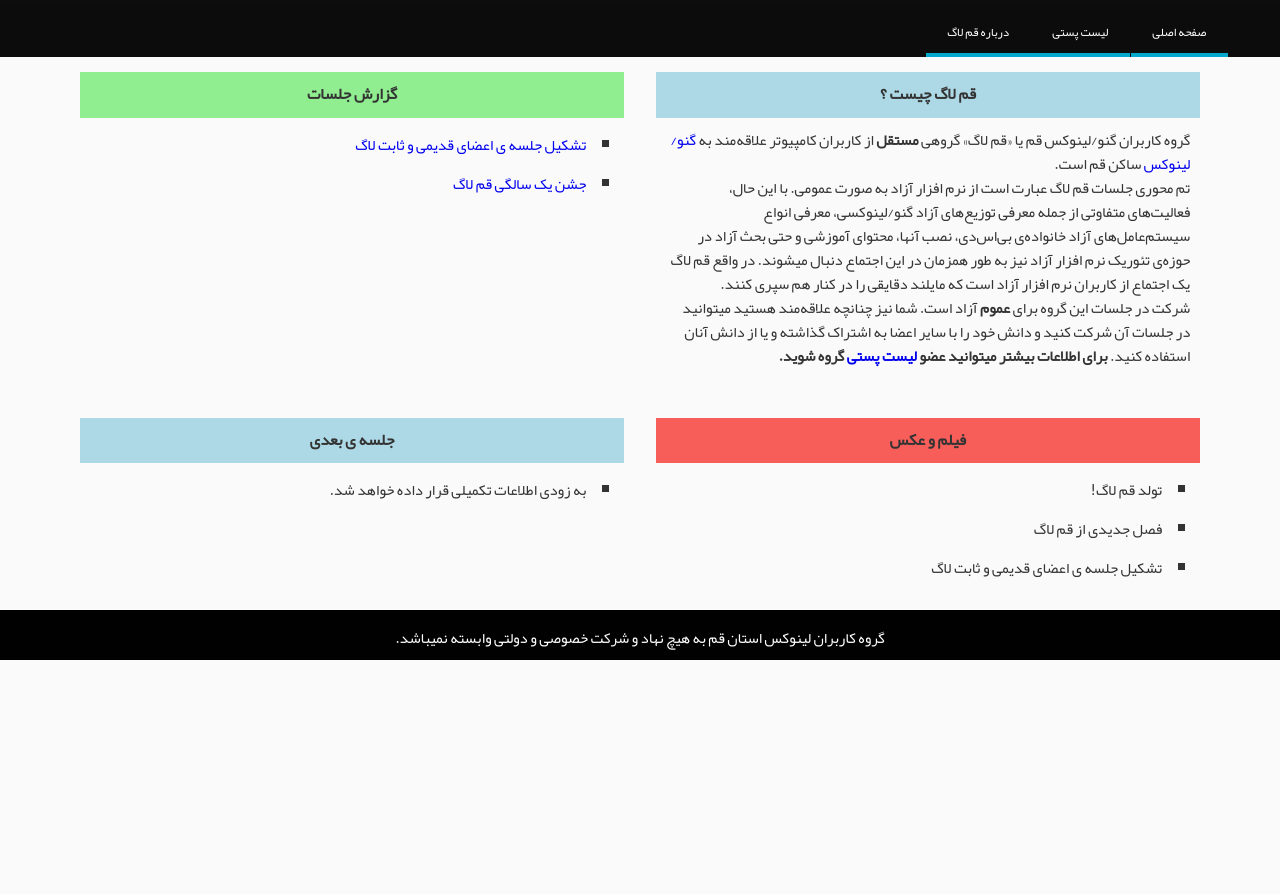
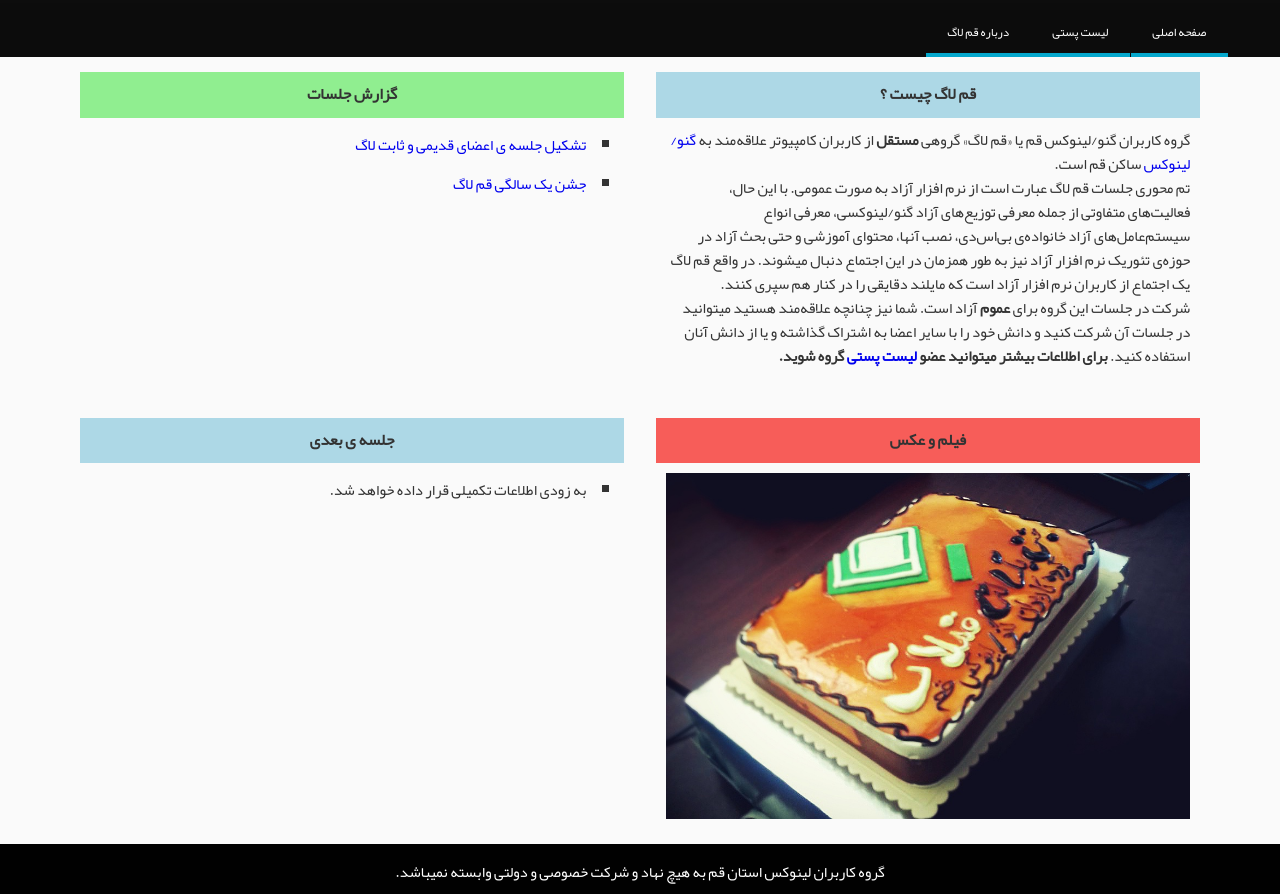
Before and after one commit to QomLUG/qomlug, a plain HTML site: page index.html in a window 1280 px wide. Shown: the part 115-1009 px from the top of the page. Before the commit the page ends 800 px from the top, so only its background shows below. Drawn offline with Linux system fonts and the light colour scheme; some packages are replaced by stand-ins of ours; a script that the page names is missing.

Commit message:
add qomlug pic1

```diff
--- a/css/style.css
+++ b/css/style.css
@@ -804,6 +804,7 @@
 
 .content img {
 max-width:100%;
+padding : 10px;
 }
 
 /**
--- a/index.html
+++ b/index.html
@@ -83,12 +83,7 @@
 	</div>
 	<div class="rmain">
 		<h3 class="red">فیلم و عکس</h3>
-		<ul>
-				<li>تولد قم لاگ!</li>
-				<li>فصل جدیدی از قم لاگ</li>
-				<li>تشکیل جلسه ی اعضای قدیمی و ثابت لاگ</li>
-
-		</ul>
+		<img src="./imgs/pic1.jpg" alt="QomLug" width="100%" />
 
 	</div>
 
```
